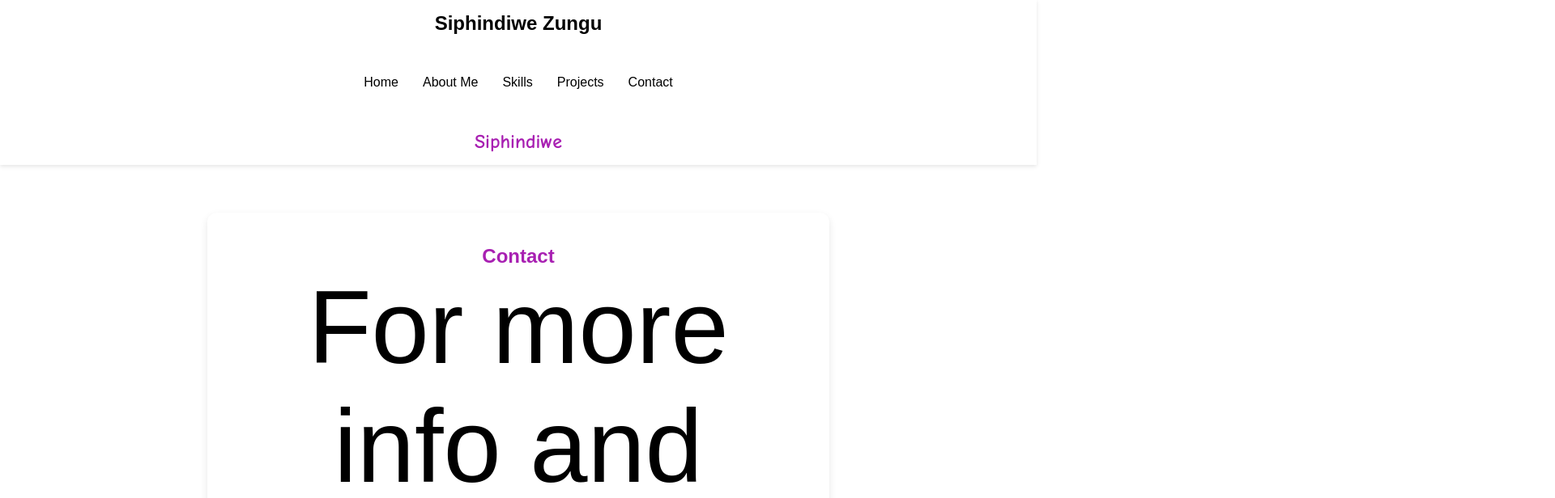
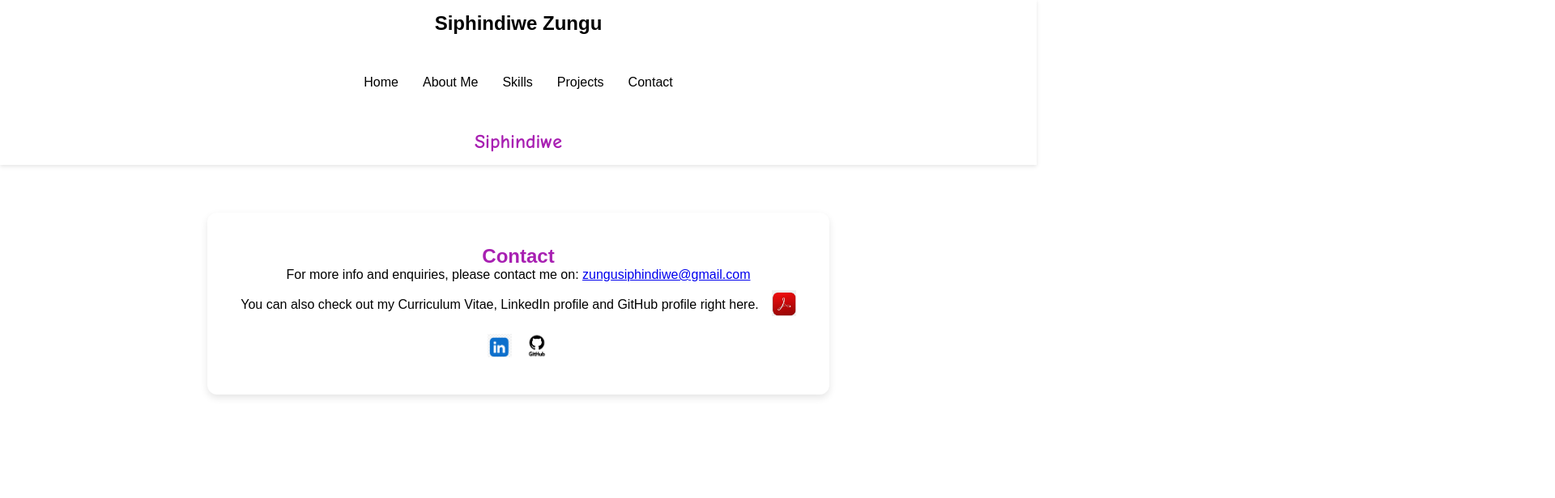
Before and after one commit to Siphindiwe/siphindiwe.github.io, a plain HTML site: page index.html in a window 1280 px wide. Both pictures are taken after a click on the link "Contact". Shown: the top 616 px of the page at 81% size, 1920 px wide, since content can reach past the window. Drawn offline with Linux system fonts and the light colour scheme.

Commit message:
Get links to be on one horizontal line that is centered

```diff
--- a/styles.css
+++ b/styles.css
@@ -138,7 +138,6 @@ h4 {
 
 p {
   text-align: center;
-  font-size: 10vw;
 }
 
 .skill p,
@@ -160,7 +159,7 @@ p {
 }*/
 
 .about-links {
-  display: flex;
+  display: grid;
   justify-content: center;
   align-items: center;
   gap: 15px;
@@ -178,3 +177,10 @@ p {
 .icon-link img:hover {
   transform: scale(1.1);
 }
+
+#contact .about-links {
+  grid-area: links;
+  display: flex;
+  flex-wrap: wrap;
+  gap: 1rem;
+}
```
